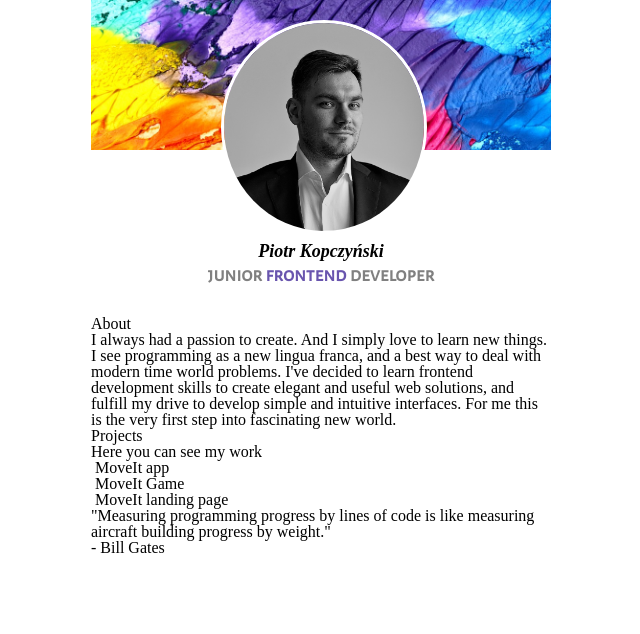
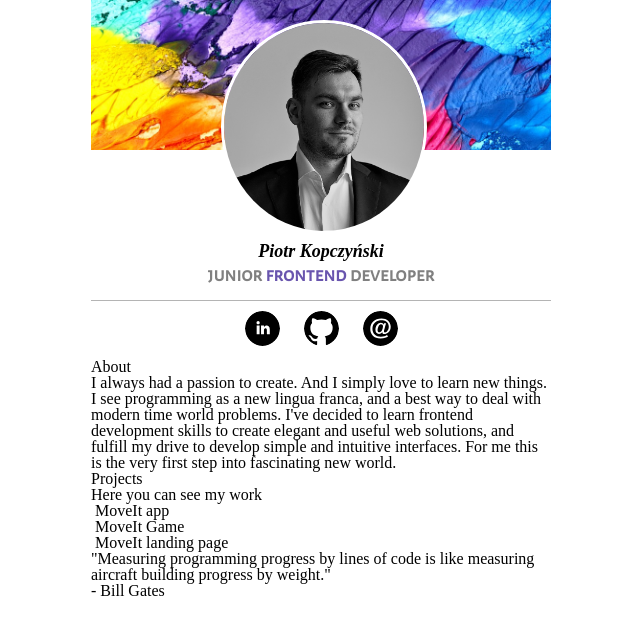
Before and after one commit to overkoper/overkoper.github.io, a plain HTML site: page index2.html in a window 1280 px wide. Shown: the whole page, without its empty margins (319-959 px from the left). Drawn offline with Linux system fonts and the light colour scheme; a web font is replaced by a local one.

Commit message:
added nav menu

```diff
--- a/index2.html
+++ b/index2.html
@@ -22,10 +22,9 @@
         </div>
       </header>
       <nav>
-        <img />
-        <img />
-        <img />
-        <img />
+        <a href="https://www.linkedin.com/in/piotr-kopczy%C5%84ski/" target="_blank"><img src="img/iconmonstr-linkedin-4.svg" class="linkedin"/></a>
+        <a href="https://github.com/overkoper" target="_blank"><img src="img/iconmonstr-github-1.svg" class="github"/></a>
+        <a href="mailto:piotr.kopczynski7@gmail.com" target="_blank"><img src="img/iconmonstr-email-13.svg" class="email"/></a>
       </nav>
       <main>
         <div class="tab">
--- a/main.css
+++ b/main.css
@@ -1,3 +1,5 @@
+/* main */
+
 .container{
     width: 460px;
     height: 100vh;
@@ -5,6 +7,9 @@
     margin: 0 auto;
     /* border: 10px solid black; */
 }
+
+/* header */
+
 .background-top{
     min-height:50%;
     background-image: url("img/background.jpg");
@@ -36,6 +41,7 @@
 }
 header{
     height: 300px;
+    border-bottom: 1px rgb(180, 180, 180) solid;
 }
 .profile{
     position: absolute;
@@ -45,6 +51,30 @@ header{
     border: solid white 3px;
     border-radius: 50%;
 }
+
+/* navigation */
+
+nav{
+    text-align: center;
+}
+nav img{
+    border-radius: 50%;
+    width: 35px;
+    margin: 10px 10px 10px 10px;
+    transition: 1s;
+}
+nav img:hover{
+    transform: scale(1.2);
+}
+.linkedin:hover{
+    background-color: #ff8a07;
+}
+.github:hover{
+    background-color: #6955ae;
+}
+.email:hover{
+    background-color: #0194fc;
+}
 @media (min-width: 480px){
     .container{
         max-width: 460px;
```
